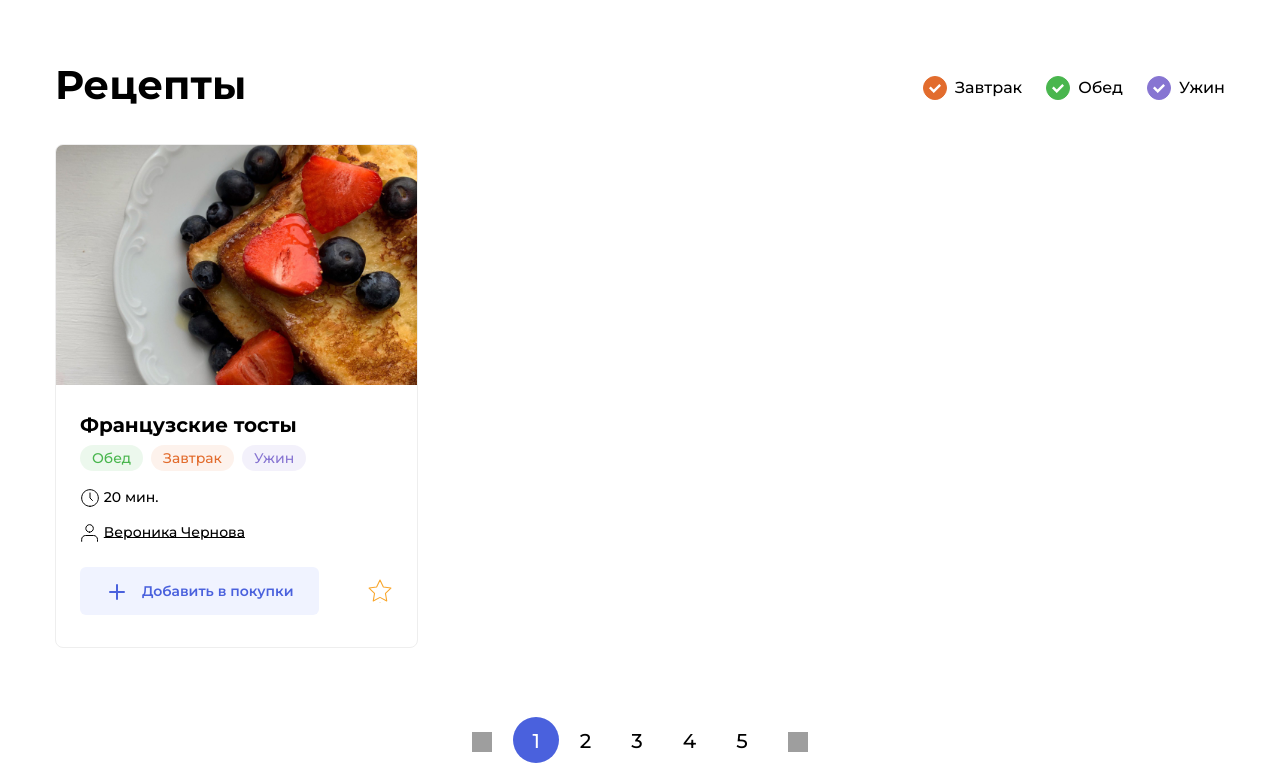
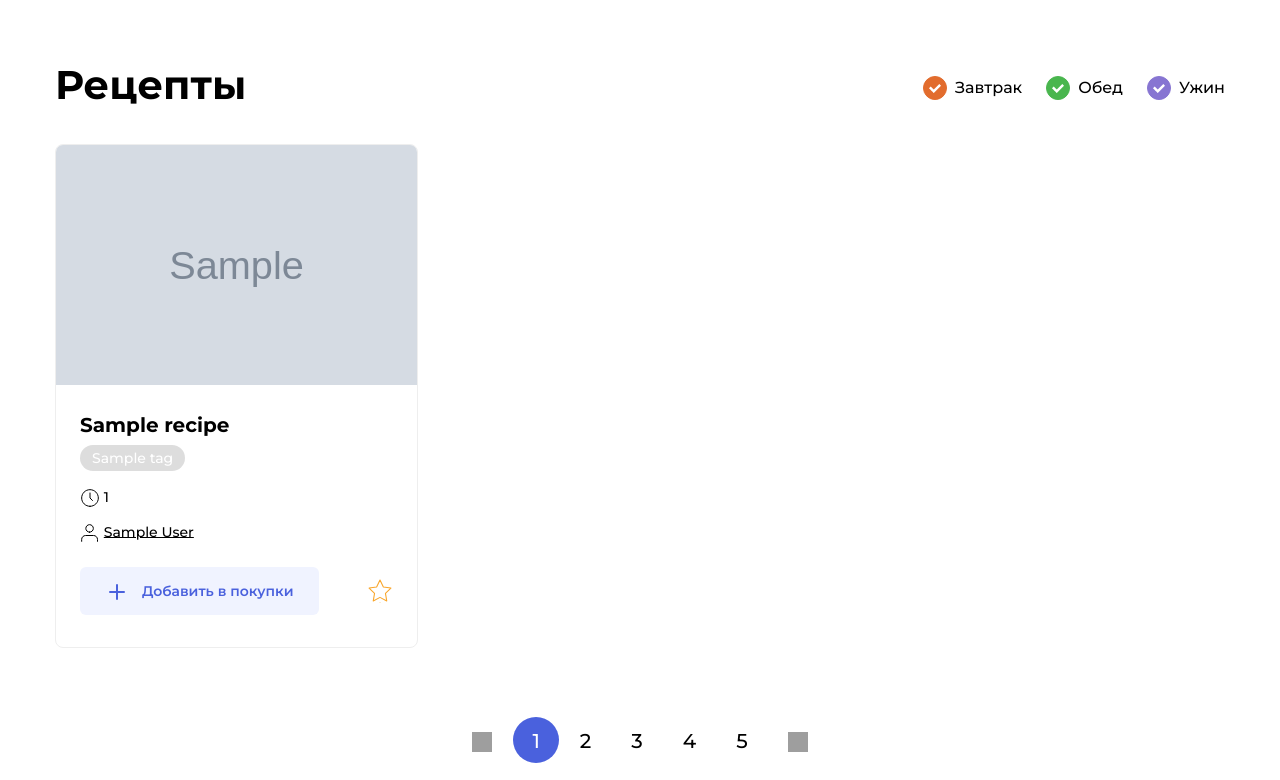
Before and after one commit to AlexeyPeresypkin/foodgram, a Django app: page / in a window 1280 px wide. Shown: the part 90-870 px from the top of the page. Run offline with Django 4.2, Linux system fonts and the light colour scheme; tables that the repository leaves empty hold one stand-in row (values such as "Sample post"); grey boxes marked "Sample" are stand-in pictures; some libraries are stand-ins or nearby versions; grey boxes are pictures that could not be loaded.

Commit message:
install sorl.thumbnail, edit base.html

```diff
--- a/foodgram/urls.py
+++ b/foodgram/urls.py
@@ -13,10 +13,17 @@ Including another URLconf
     1. Import the include() function: from django.urls import include, path
     2. Add a URL to urlpatterns:  path('blog/', include('blog.urls'))
 """
+from django.conf.urls.static import static
 from django.contrib import admin
 from django.urls import path, include
+
+from foodgram import settings
 
 urlpatterns = [
     path('admin/', admin.site.urls),
     path('', include('recipes.urls'))
 ]
+
+if settings.DEBUG:
+    urlpatterns += static(settings.MEDIA_URL, document_root=settings.MEDIA_ROOT)
+    urlpatterns += static(settings.STATIC_URL, document_root=settings.STATIC_ROOT)
--- a/recipes/admin.py
+++ b/recipes/admin.py
@@ -1,8 +1,9 @@
 from django.contrib import admin
-from recipes.models import Recipe, Follow, Ingridient, RecipeIngredient
+from recipes.models import Recipe, Follow, Ingridient, RecipeIngredient, Tags
 
 
 admin.site.register(Recipe)
 admin.site.register(Ingridient)
 admin.site.register(Follow)
 admin.site.register(RecipeIngredient)
+admin.site.register(Tags)
--- a/recipes/models.py
+++ b/recipes/models.py
@@ -5,7 +5,7 @@ from django.contrib.auth import get_user_model
 
 def user_directory_path(instance, filename):
     # file will be uploaded to MEDIA_ROOT/user_<id>/<filename>
-    return 'user_{0}/{1}'.format(instance.user.id, filename)
+    return 'user_{0}/{1}'.format(instance.author.id, filename)
 
 
 User = get_user_model()
@@ -29,15 +29,29 @@ class Ingridient(models.Model):
         verbose_name_plural = 'Игридиенты'
 
 
+class Tags(models.Model):
+    title = models.CharField(
+        max_length=128,
+        verbose_name='Тег',
+    )
+    checkbox_style = models.CharField(
+        max_length=20,
+        blank=True
+    )
+
+    class Meta:
+        ordering = ['title']
+        verbose_name = 'Тег'
+        verbose_name_plural = 'Теги'
+
+    def __str__(self):
+        return self.title
+
+
 class Recipe(models.Model):
-    TAGS = (
-        ('BR', 'Завтрак'),
-        ('LU', 'Обед'),
-        ('DN', 'Ужин')
-    )
     author = models.ForeignKey(User,
                                on_delete=models.CASCADE,
-                               verbose_name='автор',
+                               verbose_name='Автор',
                                related_name='recipes'
                                )
     title = models.CharField(
@@ -55,11 +69,14 @@ class Recipe(models.Model):
         through='RecipeIngredient',
         related_name='ingridients'
     )
-    Tag = models.CharField(
-        max_length=2, choices=TAGS
+    tags = models.ManyToManyField(
+        Tags,
+        verbose_name='Тег',
+        related_name='tags'
     )
     time_cooking = models.SmallIntegerField(
-        verbose_name='Время приготовления (мин)'
+        verbose_name='Время приготовления (мин)',
+        validators=[MinValueValidator(1)],
     )
     slug = models.SlugField(
         db_index=True,
@@ -71,7 +88,16 @@ class Recipe(models.Model):
     )
 
     class Meta:
+        verbose_name = 'Рецепт'
+        verbose_name_plural = 'Рецепты'
         ordering = ['-pub_date']
+
+    def __str__(self):
+        return self.title
+
+    def save(self, force_insert=False, force_update=False, using=None,
+             update_fields=None):
+        super().save(force_insert, force_update, using, update_fields)
 
 
 class RecipeIngredient(models.Model):
@@ -92,9 +118,11 @@ class RecipeIngredient(models.Model):
 
 
 class Follow(models.Model):
-    user = models.ForeignKey(User, on_delete=models.CASCADE,
+    user = models.ForeignKey(User,
+                             on_delete=models.CASCADE,
                              related_name='follower')  # подписчик
-    author = models.ForeignKey(User, on_delete=models.CASCADE,
+    author = models.ForeignKey(User,
+                               on_delete=models.CASCADE,
                                related_name='following')  # автор
 
     def __str__(self):
--- a/recipes/templates/base.html
+++ b/recipes/templates/base.html
@@ -18,7 +18,8 @@
     <div class="main__header">
         <h1 class="main__title">
             {% block main_title %}Добавь заголовок{% endblock %}</h1>
-        {% include 'includes/tags.html' %}
+        {% block tags %}{% endblock %}
+
     </div>
     <div class="card-list">
         {% block content %}{% endblock %}
--- a/recipes/templates/index.html
+++ b/recipes/templates/index.html
@@ -2,27 +2,32 @@
 {% block title %} Рецепты {% endblock %}
 
 {% block content %}
+    {% for recipe in recipes %}
         <div class="card" data-id="120">
+            {% load thumbnail %}
+            {% thumbnail recipe.image "364x240" crop="center" upscale=True as im %}
                 <a href="#" class="link" target="_blank"><img
-                src="../static/images/testCardImg.png" alt="Какой-то текст"
+                        src="{{ im.url }}" alt="Какой-то текст"
                         class="card__image"></a>
+            {% endthumbnail %}
+
             <div class="card__body">
-            <a class="card__title link" href="#" target="_blank">Французские
-                тосты</a>
+                <a class="card__title link" href="#"
+                   target="_blank">{{ recipe.title }}</a>
                 <ul class="card__items">
+                    {% for tag in recipe.tags.all %}
                         <li class="card__item"><span
-                        class="badge badge_style_green">Обед</span></li>
-                <li class="card__item"><span
-                        class="badge badge_style_orange">Завтрак</span>
+                                class="badge badge_style_{{ tag.checkbox_style }}">{{ tag.title }}</span>
                         </li>
-                <li class="card__item"><span
-                        class="badge badge_style_purple">Ужин</span></li>
+                    {% endfor %}
                 </ul>
                 <div class="card__items card__items_column">
-                <p class="card__text"><span class="icon-time"></span> 20
-                    мин.</p>
+                    <p class="card__text"><span
+                            class="icon-time"></span> {{ recipe.time_cooking }}
+                    </p>
                     <p class="card__text"><span class="icon-user"></span> <a
-                        href="#" style="color: black">Вероника Чернова</a>
+                            href="#"
+                            style="color: black">{{ recipe.author.first_name }} {{ recipe.author.last_name }}</a>
                     </p>
                 </div>
             </div>
@@ -35,8 +40,12 @@
                         data-out><span class="icon-favorite"></span></button>
             </div>
         </div>
+    {% endfor %}
+
 {% endblock %}
+
 {% block main_title %} Рецепты {% endblock %}
+{% block tags %} {% include 'includes/tags.html' %} {% endblock %}
 
 {% block script %}
     <script src="../static/js/components/Purchases.js"></script>
--- a/recipes/urls.py
+++ b/recipes/urls.py
@@ -19,6 +19,5 @@ from django.urls import path, include
 from recipes.views import index
 
 urlpatterns = [
-    path('admin/', admin.site.urls),
     path('', index, name='index'),
 ]
--- a/recipes/views.py
+++ b/recipes/views.py
@@ -3,5 +3,5 @@ from recipes.models import Recipe
 
 
 def index(request):
-    recipe_list = Recipe.objects.all()
-    return render(request, 'index.html')
+    recipes = Recipe.objects.all().select_related('author').prefetch_related('tags')
+    return render(request, 'index.html', {'recipes': recipes})
```
Also changed, not shown: foodgram/settings.py (+8 -8 lines), recipes/migrations/0001_initial.py (deleted), 1 other file. Lines whose indentation alone changed are shown as unchanged.
